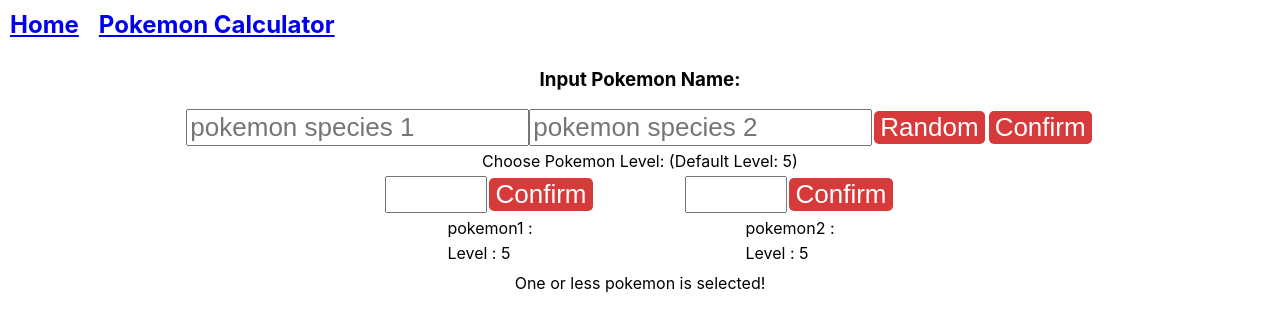
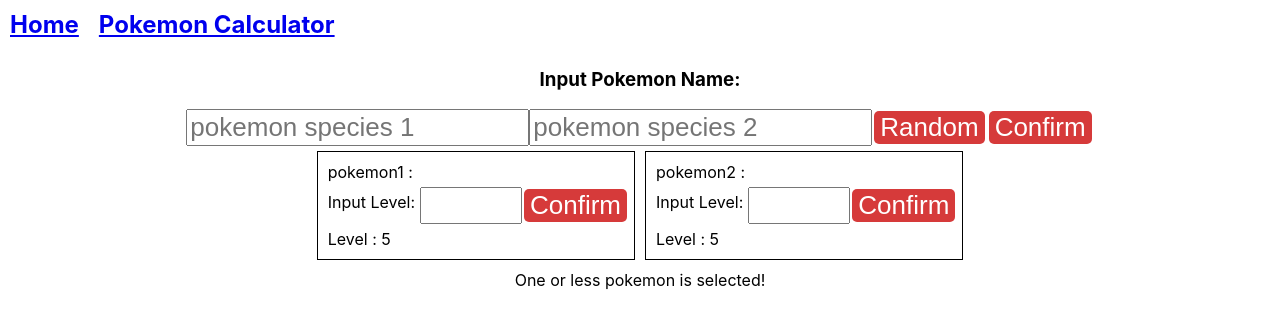
Before and after one commit to donuts030/PokeCalc, a React (Vite) app: page /pokeCalc in a window 1280 px wide. Shown: the top 332 px of the page. Built offline with nearby package versions, Linux system fonts and the light colour scheme.

Commit message:
css again

```diff
--- a/src/App.css
+++ b/src/App.css
@@ -33,6 +33,10 @@
   flex-direction: row;
   white-space: pre-line
 }
+.lvlInput{
+  display: flex;
+  flex-direction: row;
+}
 
 .movesDisplay{
   display: flex;
@@ -45,6 +49,9 @@
   flex-direction: column;
   min-width: 300px;
   align-items: center;
+  margin: 5px;
+  padding: 5px;
+  border: 1px solid black ;
 }
 
 .moveInfo{
--- a/src/components/LevelInput.jsx
+++ b/src/components/LevelInput.jsx
@@ -8,6 +8,7 @@
     }
     return(
         <div className="lvlInput" id={props.index} >
+            <p>Input Level:</p>
             <input  type="number" min="0" max="100" ref={lvlRef}></input>
             <button onClick={clickHandler}>Confirm</button>
         </div>
--- a/src/components/PokeCalcOutput.jsx
+++ b/src/components/PokeCalcOutput.jsx
@@ -37,8 +37,8 @@
     let damageData1 = [];
     let damageData2 = [];
     for(let i = 0; i < specMoveData1.length; i++){
-      damageData1.push(calculate(props.pokeData1.data, props.pokeData2.data, specMoveData1[i], level1));
-      damageData2.push(calculate(props.pokeData2.data, props.pokeData1.data, specMoveData2[i], level2));
+      damageData1.push(calculate(props.pokeData1.data, props.pokeData2.data, specMoveData1[i], level1, level2));
+      damageData2.push(calculate(props.pokeData2.data, props.pokeData1.data, specMoveData2[i], level2, level1));
     }
     props.setDamage1(damageData1);
     props.setDamage2(damageData2);
@@ -60,25 +60,25 @@
 
   return (
     <div className="pokeCalc">
-      <p>Choose Pokemon Level: (Default Level: 5)</p>
       <div className="movesDisplay">
         <div className="movesSections">
-          <LevelInput index={1} setLvl={setLvl1}/>
           <div className="pokeInfo">
             <img src={props.pokeData1?.data?.sprites?.front_default} />
             <div className="infoText">
               <p className="pokeName">pokemon1 : {props.pokeData1?.data?.name}</p>
+              <LevelInput index={1} setLvl={setLvl1}/>
               <p className="pokeLvl">Level : {level1}</p>
             </div>
           </div>
           {moves1}
         </div>
         <div className="movesSections">
-          <LevelInput index={1} setLvl={setLvl2}/>
+
           <div className="pokeInfo">
             <img className="infoImg" src={props.pokeData2?.data?.sprites?.front_default} />
             <div className="infoText">
               <p className="pokeName">pokemon2 : {props.pokeData2?.data?.name}</p>
+              <LevelInput index={1} setLvl={setLvl2}/>
               <p className="pokeLvl">Level : {level2}</p>
             </div>
           </div>
@@ -121,17 +121,24 @@
       <p></p>
     );
   }
-  else{
+  else if(typeof damageData[index] === "string"){
     return(
       <p key={index+4} className="damage">
         Damage: {damageData[index]}
       </p>
     )
   }
+  else{
+    return(
+      <p key={index+4} className="damage">
+        Max Damage: {damageData[index]}
+      </p>
+    )
+  }
 }
 
 
-function calculate(pokeData_A, pokeData_D, pokeMove, level) {
+function calculate(pokeData_A, pokeData_D, pokeMove, level_A, level_D) {
   let damage;
   const maxRandom = 1;
   const minRandom = 0.85;
@@ -148,26 +155,32 @@
       damage = "This is a status move.\n Effect: " +pokeMove.movedata.effect_entries[0].short_effect;
       break;
     case "special":
-      damage =
-        ((level * 0.4 + 2) *
+      const specialAtk_A = (pokeData_A.stats[3].base_stat * 2)* level_A * 0.01 + 5;
+      const specialDef_D = (pokeData_D.stats[4].base_stat * 2)* level_D * 0.01 + 5;
+      damage = Math.floor(
+        ((level_A * 0.4 + 2) *
           pokeMove.movedata.power *
-          (pokeData_A.stats[3].base_stat / pokeData_D.stats[4].base_stat) *
+          (specialAtk_A / specialDef_D) *
           0.02 +
           2) *
         random *
         stab *
-        typeMult;
+        typeMult
+        );
       break;
     case "physical":
-      damage =
-        ((level * 0.4 + 2) *
+      const phyAtk_A = (pokeData_A.stats[1].base_stat * 2) * level_A * 0.01 + 5;
+      const phyDef_D = (pokeData_D.stats[2].base_stat * 2) * level_D * 0.01 + 5;
+      damage = Math.floor(
+        ((level_A * 0.4 + 2) *
           pokeMove.movedata.power *
-          (pokeData_A.stats[1].base_stat / pokeData_D.stats[2].base_stat) *
+          (phyAtk_A / phyDef_D) *
           0.02 +
           2) *
         random *
         stab *
-        typeMult;
+        typeMult
+        );
       break;
   }
 
```
